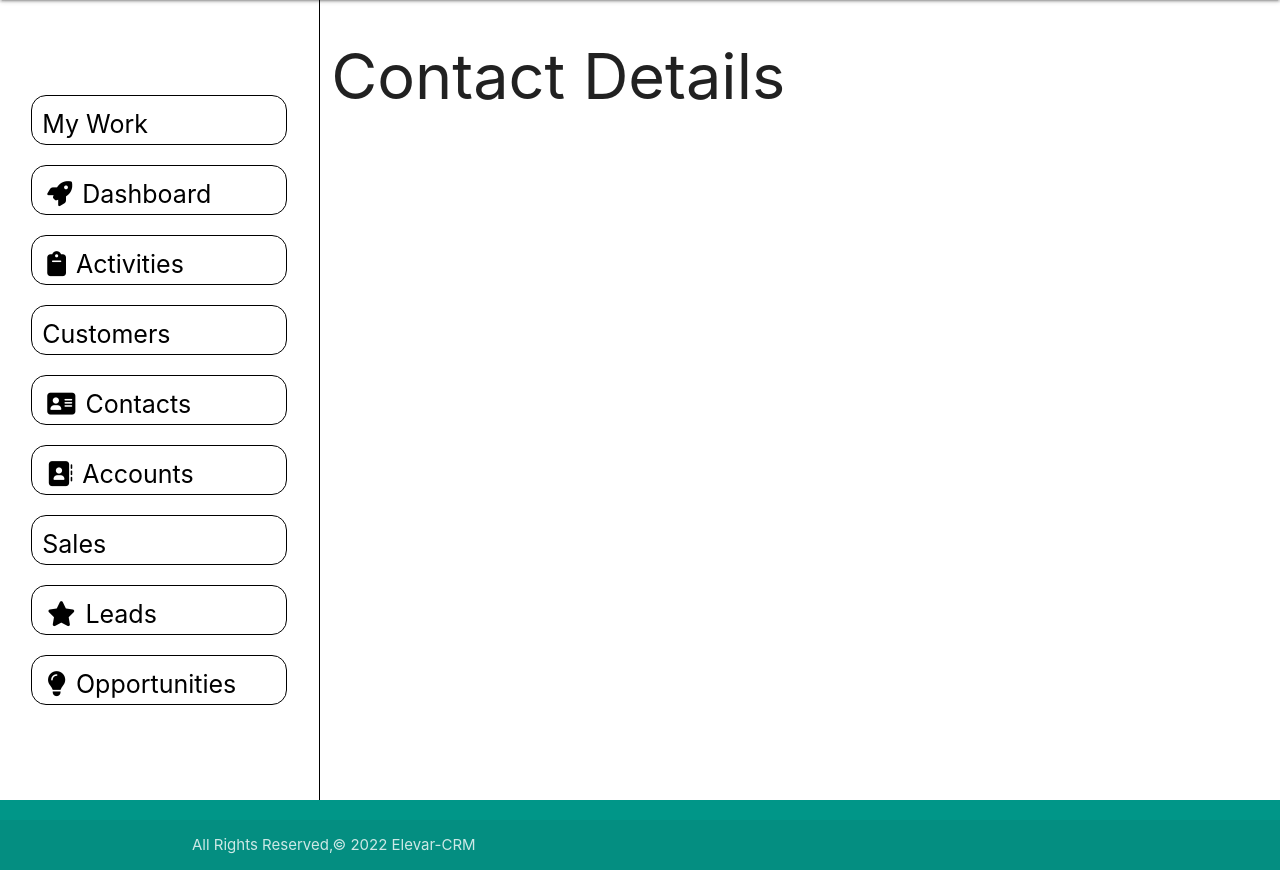
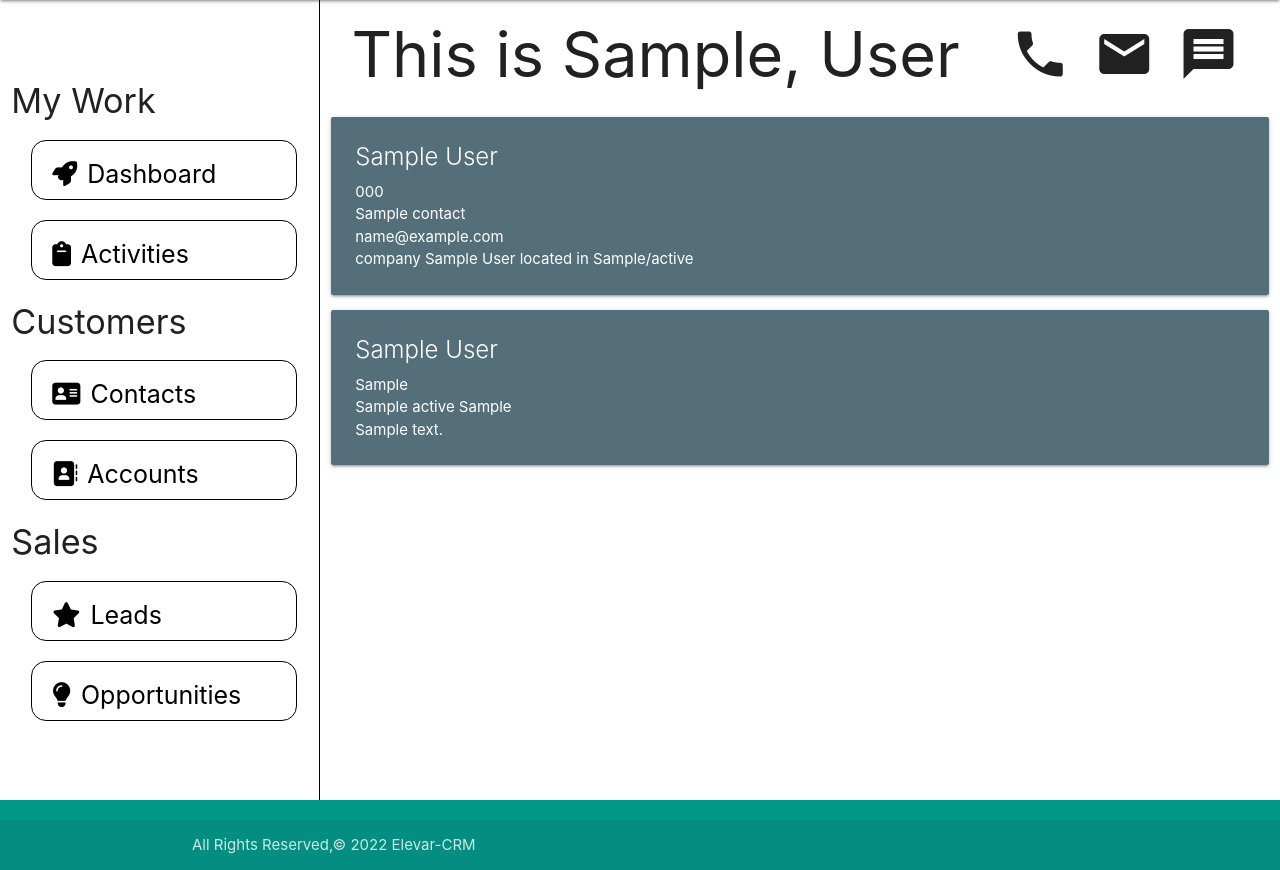
Before and after one commit to SunghunP/Elevar_crm, a Django app: page /contact/1/ in a window 1280 px wide. Shown: the part 64-934 px from the top of the page. Run offline with Django 4.2, Linux system fonts and the light colour scheme; a user stored in the database is signed in; tables that the repository leaves empty hold one stand-in row (values such as "Sample post"); some libraries are stand-ins or nearby versions.

Commit message:
Create and Style contact-detail html page

```diff
--- a/main_app/models.py
+++ b/main_app/models.py
@@ -1,6 +1,7 @@
 from django.db import models
 from django.urls import reverse
 from django.contrib.auth.models import User
+from phonenumber_field.modelfields import PhoneNumberField
 
 # Create your models here.
 
@@ -27,7 +28,7 @@ class Contact(models.Model):
 	first_name = models.CharField(max_length=100)
 	last_name = models.CharField(max_length=100)
 	title = models.CharField(max_length=100)
-	phone = models.IntegerField()
+	phone = PhoneNumberField(unique = True, null = False, blank = False)
 	email = models.CharField(max_length=100)
 	account = models.ForeignKey(Account, on_delete=models.CASCADE)
 
@@ -35,7 +36,7 @@ class Contact(models.Model):
 		return f" This is {self.first_name}, {self.last_name}"
 
 	def get_absolute_url(self):
-		return reverse("contact_detail", kwargs={"contact_id": self.id})
+		return reverse("contact_detail", kwargs={"pk": self.id})
 
 class Product(models.Model):
 	name = models.CharField(max_length=100)
--- a/main_app/static/css/style.css
+++ b/main_app/static/css/style.css
@@ -15,10 +15,9 @@ main.row {
 	text-decoration: none;
 	color: black;
 	font-size: 25px;
-	max-width: 270px;
-	height: 50px;
+	height: 60px;
 	border: solid black 1px;
-	padding: 10px;
+	padding: 15px;
 }
 
 .menu-card {
@@ -49,3 +48,17 @@ i.fa-solid {
 	margin: 0px;
 	padding: 0px auto;
 }
+
+.contact-details-title {
+	display: flex;
+	align-items: center;
+	justify-content: space-around;
+}
+.contact-details-title h1 {
+	margin: 20px 0px;
+}
+
+.medium.material-icons {
+	margin: 5px 10px;
+
+}
--- a/main_app/templates/base.html
+++ b/main_app/templates/base.html
@@ -11,6 +11,7 @@
   <link rel="stylesheet" type="text/css" href="{% static 'css/style.css' %}">
   <script src="https://cdnjs.cloudflare.com/ajax/libs/materialize/1.0.0/js/materialize.min.js"></script>
   <script src="https://kit.fontawesome.com/866d41faab.js" crossorigin="anonymous"></script>
+  <link href="https://fonts.googleapis.com/icon?family=Material+Icons" rel="stylesheet">
 </head>
 <body>
   <header class="navbar-fixed">
@@ -33,23 +34,23 @@
     </nav>
   </header>
   <main class="row">
-    <div class="menu col s3 valign-wrapper center-align">
-      {% if user.is_authenticated %}
+    {% if user.is_authenticated %}
+      <div class="menu col s3 valign-wrapper center-align">
         <ul class="menu left-align">
-          <div class="menu-card hoverable"><li class="menu-item"><span >My Work</span></li></div>
-          <div class="menu-card hoverable"><a class="menu-link" href="{% url 'account_detail' %}"><li class="menu-item"><i class="fa-solid fa-rocket"></i><span>Dashboard</span></li></a></div>
+          <div class="menu-card-title"><li class="menu-title"><h4>My Work</h4></li></div>
+          <div class="menu-card hoverable"><a class="menu-link" href="{% url 'account_index' %}"><li class="menu-item"><i class="fa-solid fa-rocket"></i><span>Dashboard</span></li></a></div>
           <div class="menu-card hoverable"><a class="menu-link" href="/"><li class="menu-item"><i class="fa-solid fa-clipboard"></i><span>Activities</span></li></a></div>
-          <div class="menu-card hoverable"><li class="menu-item"><span>Customers</span></li></div>
+          <div class="menu-card-title"><li class="menu-title"><h4>Customers</h4></li></div>
           <div class="menu-card hoverable"><a class="menu-link" href="{% url 'contact_index' %}"><li class="menu-item"><i class="fa-solid fa-address-card"></i><span>Contacts</span></li></a></div>
           <div class="menu-card hoverable"><a class="menu-link" href="{% url 'account_index' %}"><li class="menu-item"><i class="fa-solid fa-address-book"></i><span>Accounts</span></li></a></div>
-          <div class="menu-card hoverable"><li class="menu-item"><span>Sales</span></li></div>
+          <div class="menu-card-title"><li class="menu-title"><h4>Sales</h4></li></div>
           <div class="menu-card hoverable"><a class="menu-link" href="/"><li class="menu-item"><i class="fa-solid fa-star"></i><span>Leads</span></li></a></div>
           <div class="menu-card hoverable"><a class="menu-link" href="/"><li class="menu-item"><i class="fa-solid fa-lightbulb"></i><span>Opportunities</span></li></a></div>
         </ul>
+      </div>
       {% else %}
         <nomenu>
       {% endif %}
-    </div>
     <div class="content col s9">
       {% block content %}
       {% endblock %}
--- a/main_app/templates/main_app/contact_detail.html
+++ b/main_app/templates/main_app/contact_detail.html
@@ -1,7 +1,27 @@
 {% extends 'base.html' %}
 {% block content %}
 
-<h1> Contact Details </h1>
+<div class="contact-details-title">
+	<h1>{{contact}}</h1>
+	<div class="contact-details-icons-wrapper">
+		<i class="medium material-icons">local_phone</i>
+		<i class="medium material-icons">email</i>
+		<i class="medium material-icons">message</i>
+	</div>
+</div>
 
+<div class="card blue-grey darken-1">
+	<div class="card-content white-text">
+		<span class="card-title"> {{ contact.first_name }} {{contact.last_name}} </span>
+		<p> {{contact.phone}} <br> {{contact.title}} <br> {{contact.email}} <br> {{contact.account}}</p>
+	</div>
+</div>
+
+<div class="card blue-grey darken-1">
+	<div class="card-content white-text">
+		<span class="card-title"> {{contact.account.company_name}} </span>
+		<p> {{contact.account.industry}} <br> {{contact.account.city}} {{contact.account.state}} {{contact.account.country}}<br> {{contact.account.description}} <br> </p>
+	</div>
+</div>
 
 {% endblock %}
--- a/main_app/views.py
+++ b/main_app/views.py
@@ -60,8 +60,7 @@ def account_detail(request, account_id):
 
 class AccountCreate(LoginRequiredMixin, CreateView):
     model = Account
-    fields = ['company_name', 'industry', 'state',
-              'city', 'country', 'zip', 'description']
+    fields = ['company_name', 'industry', 'state', 'city', 'country', 'zip', 'description']
 
     def form_valid(self, form):
         ## this is assigning the logged in user
```
Also changed, not shown: main_app/migrations/0005_alter_contact_phone.py (added).
